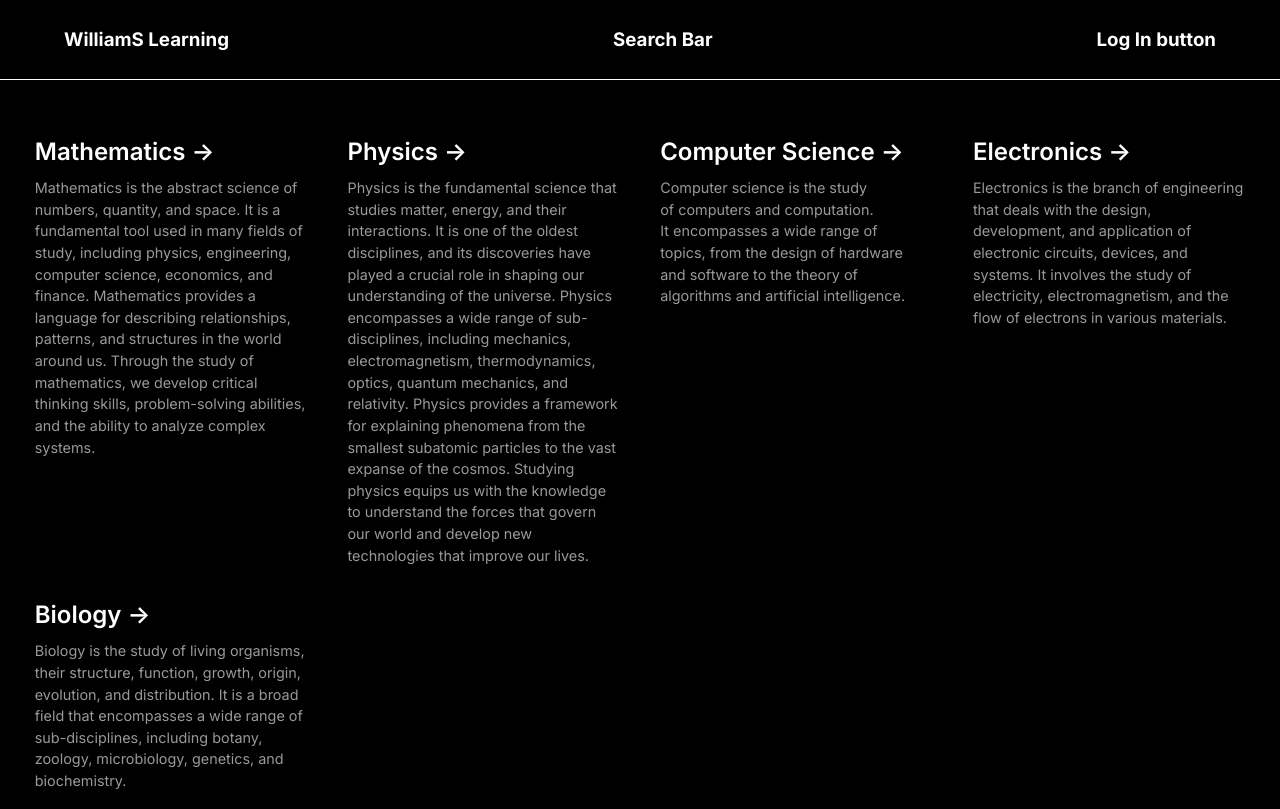
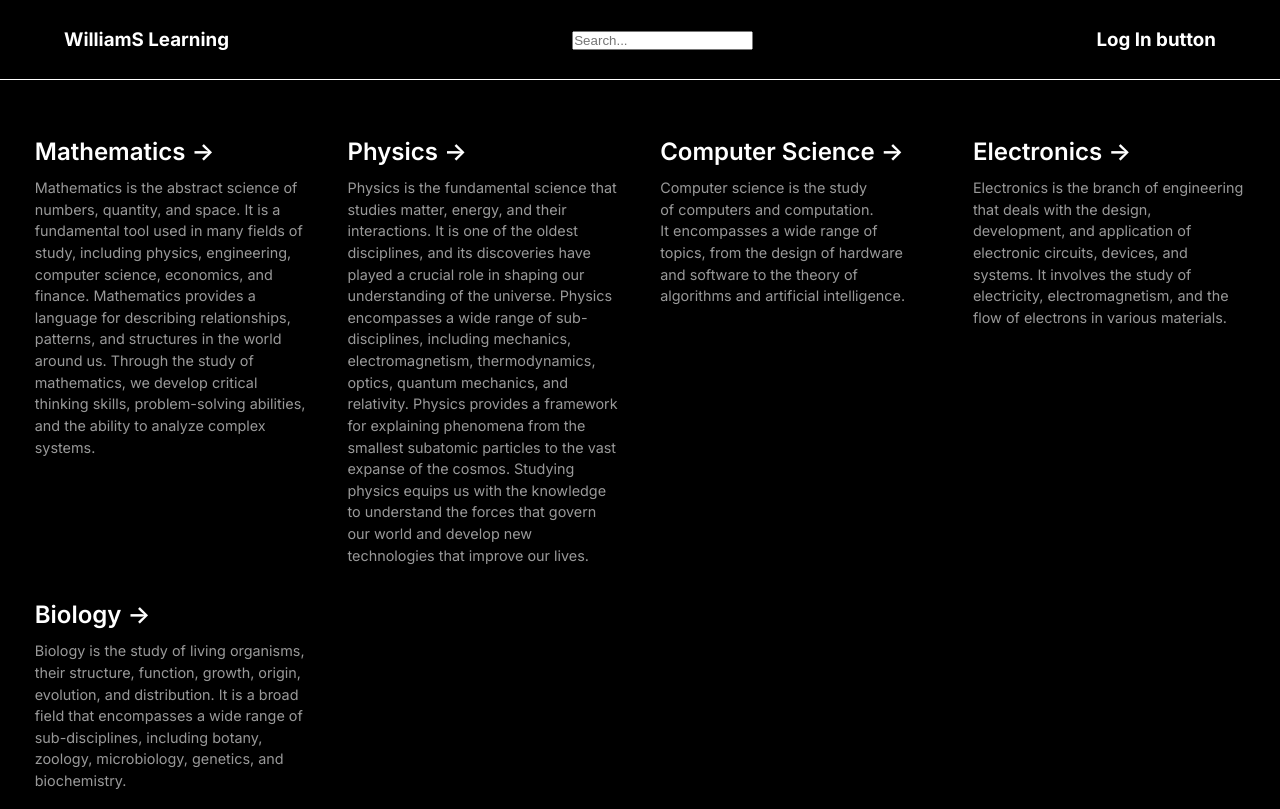
Before and after one commit to guillemsenabre/WilliamsLearning, a Next.js app in the folder Frontend/wlearning/: page / in a window 1280 px wide. Built offline with nearby package versions, Linux system fonts and the light colour scheme.

Commit message:
feat: search bar ok. needed to transform server component to client component

```diff
--- a/Frontend/wlearning/app/components/header.tsx
+++ b/Frontend/wlearning/app/components/header.tsx
@@ -1,10 +1,11 @@
 import styles from "@/styles/page.module.css"
+import SearchBar from "./searchBar";
 
 const MainHeader: React.FC = () => {
   return (
     <header className={styles.mainHeader}>
       <h3>WilliamS Learning</h3>
-      <h3>Search Bar</h3>
+      <SearchBar/>
       <h3>Log In button</h3>
     </header>
   );
--- a/Frontend/wlearning/app/components/searchBar.tsx
+++ b/Frontend/wlearning/app/components/searchBar.tsx
@@ -1 +1,21 @@
 import styles from "@/styles/page.module.css"
+
+'use client';
+const SearchBar: React.FC = () => {
+  function handleSearch(term: string) {
+    console.log(term);
+  }
+
+  return (
+    <div>
+      <input
+        placeholder="Search..."
+        onChange={(e) => {
+          handleSearch(e.target.value);
+        }}
+      />
+    </div>
+  );
+}
+
+export default SearchBar;
```
